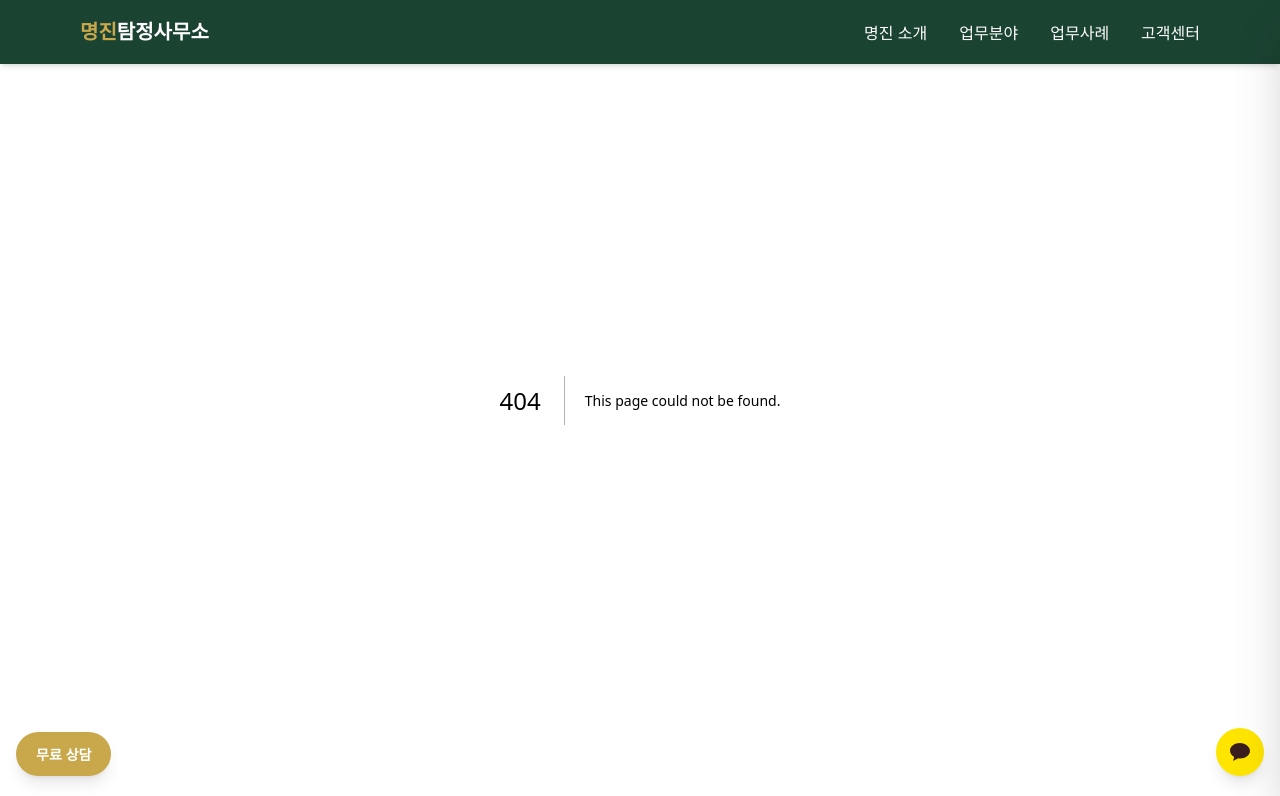
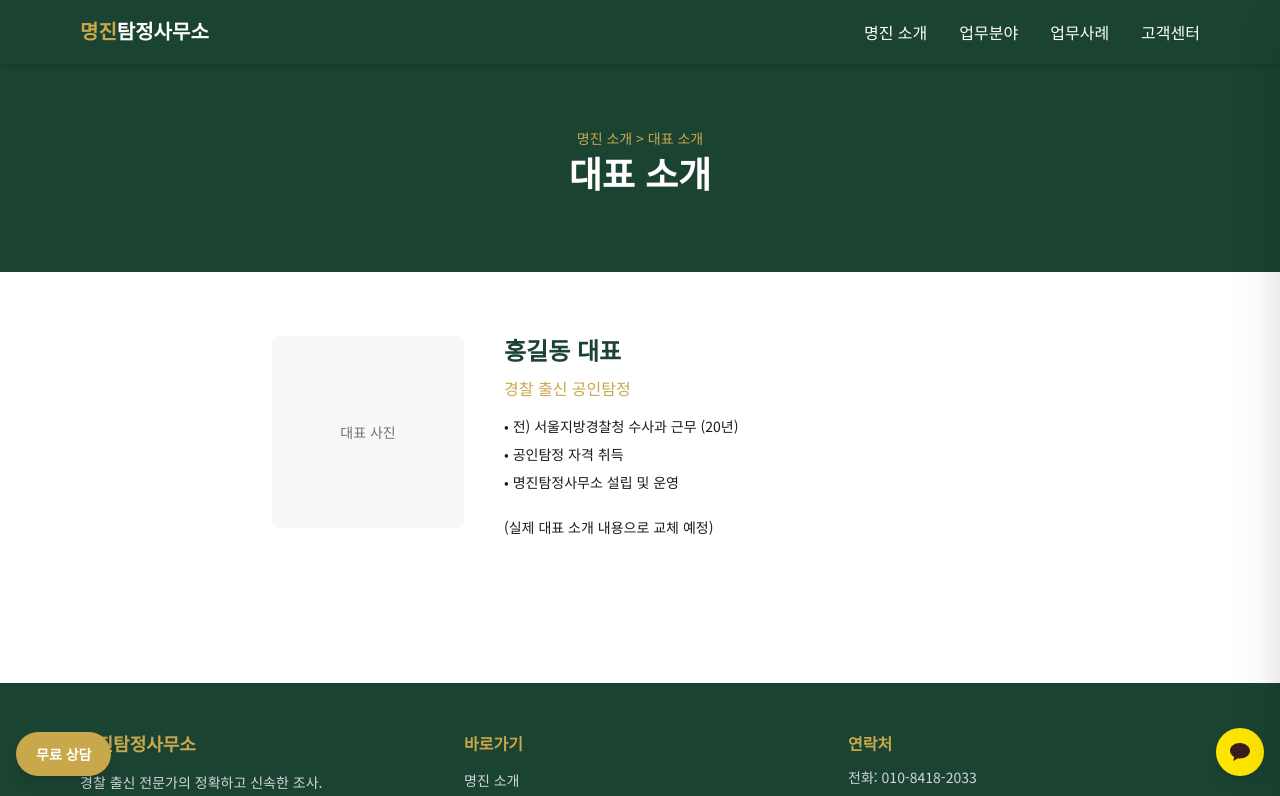
Before and after one commit to Brrriann/mj, a Next.js app: page /about/ceo in a window 1280 px wide. Before the commit this address had no page. Shown: the top 796 px of the page. Built offline with nearby package versions, Linux system fonts and the light colour scheme.

Commit message:
feat: add About pages (company, CEO, process)

```diff
--- /dev/null
+++ b/app/about/ceo/page.tsx
@@ -0,0 +1,36 @@
+import { Metadata } from 'next'
+import { generateMetadata as genMeta } from '@/lib/seo'
+import PageHeader from '@/components/ui/PageHeader'
+
+export const metadata: Metadata = genMeta({
+  title: '대표 소개',
+  description: '경찰 출신 명진탐정사무소 대표를 소개합니다.',
+  pathname: '/about/ceo',
+})
+
+export default function CeoPage() {
+  return (
+    <>
+      <PageHeader title="대표 소개" breadcrumb={['명진 소개', '대표 소개']} />
+      <section className="max-w-3xl mx-auto px-4 py-16">
+        <div className="flex flex-col md:flex-row gap-10 items-start">
+          <div className="w-48 h-48 bg-bgalt rounded-lg flex-shrink-0 flex items-center justify-center text-textsecondary text-sm">
+            대표 사진
+          </div>
+          <div>
+            <h2 className="text-2xl font-bold font-serif text-primary mb-2">홍길동 대표</h2>
+            <p className="text-accent font-medium mb-4">경찰 출신 공인탐정</p>
+            <ul className="space-y-2 text-textprimary text-sm">
+              <li>• 전) 서울지방경찰청 수사과 근무 (20년)</li>
+              <li>• 공인탐정 자격 취득</li>
+              <li>• 명진탐정사무소 설립 및 운영</li>
+            </ul>
+            <p className="mt-6 text-textprimary leading-relaxed text-sm">
+              (실제 대표 소개 내용으로 교체 예정)
+            </p>
+          </div>
+        </div>
+      </section>
+    </>
+  )
+}
--- /dev/null
+++ b/app/about/company/page.tsx
@@ -0,0 +1,30 @@
+import { Metadata } from 'next'
+import { generateMetadata as genMeta } from '@/lib/seo'
+import PageHeader from '@/components/ui/PageHeader'
+
+export const metadata: Metadata = genMeta({
+  title: '회사 소개',
+  description: '경찰 출신 전문 탐정이 이끄는 명진탐정사무소를 소개합니다.',
+  pathname: '/about/company',
+})
+
+export default function CompanyPage() {
+  return (
+    <>
+      <PageHeader title="회사 소개" breadcrumb={['명진 소개', '회사 소개']} />
+      <section className="max-w-3xl mx-auto px-4 py-16">
+        <h2 className="text-2xl font-bold font-serif text-primary mb-6">명진탐정사무소는</h2>
+        <p className="text-textprimary leading-relaxed mb-6">
+          명진탐정사무소는 경찰 출신 전문 탐정이 설립한 신뢰할 수 있는 조사 기관입니다.
+          20년 이상의 현장 경험을 바탕으로 의뢰인의 진실을 밝혀드리며,
+          모든 조사는 합법적인 방법으로만 진행합니다.
+        </p>
+        <div className="border-l-4 border-accent pl-6 py-2 bg-bgalt rounded-r">
+          <p className="text-textprimary font-medium">
+            &ldquo;의뢰인의 아픔을 내 것으로 여기고, 진실을 밝히는 일에 최선을 다합니다.&rdquo;
+          </p>
+        </div>
+      </section>
+    </>
+  )
+}
--- /dev/null
+++ b/app/about/process/page.tsx
@@ -0,0 +1,39 @@
+import { Metadata } from 'next'
+import { generateMetadata as genMeta } from '@/lib/seo'
+import PageHeader from '@/components/ui/PageHeader'
+
+export const metadata: Metadata = genMeta({
+  title: '업무 프로세스',
+  description: '명진탐정사무소의 체계적인 업무 진행 프로세스를 안내합니다.',
+  pathname: '/about/process',
+})
+
+const STEPS = [
+  { step: '01', title: '무료 상담', desc: '전화 또는 카카오톡으로 현황을 말씀해 주시면 해결 방법을 안내드립니다.' },
+  { step: '02', title: '계약 체결', desc: '조사 범위와 비용을 협의 후 계약서를 작성합니다. 비밀 유지 계약 포함.' },
+  { step: '03', title: '조사 진행', desc: '전문 탐정이 합법적인 방법으로 조사를 진행합니다.' },
+  { step: '04', title: '결과 보고', desc: '조사 결과를 법적 효력이 있는 형태로 보고서와 함께 전달해드립니다.' },
+]
+
+export default function ProcessPage() {
+  return (
+    <>
+      <PageHeader title="업무 프로세스" breadcrumb={['명진 소개', '업무 프로세스']} />
+      <section className="max-w-3xl mx-auto px-4 py-16">
+        <div className="space-y-8">
+          {STEPS.map((s) => (
+            <div key={s.step} className="flex gap-6 items-start">
+              <div className="flex-shrink-0 w-14 h-14 rounded-full bg-primary text-white flex items-center justify-center font-bold text-lg">
+                {s.step}
+              </div>
+              <div className="pt-2">
+                <h3 className="text-primary font-bold font-serif text-lg mb-1">{s.title}</h3>
+                <p className="text-textprimary text-sm leading-relaxed">{s.desc}</p>
+              </div>
+            </div>
+          ))}
+        </div>
+      </section>
+    </>
+  )
+}
```
